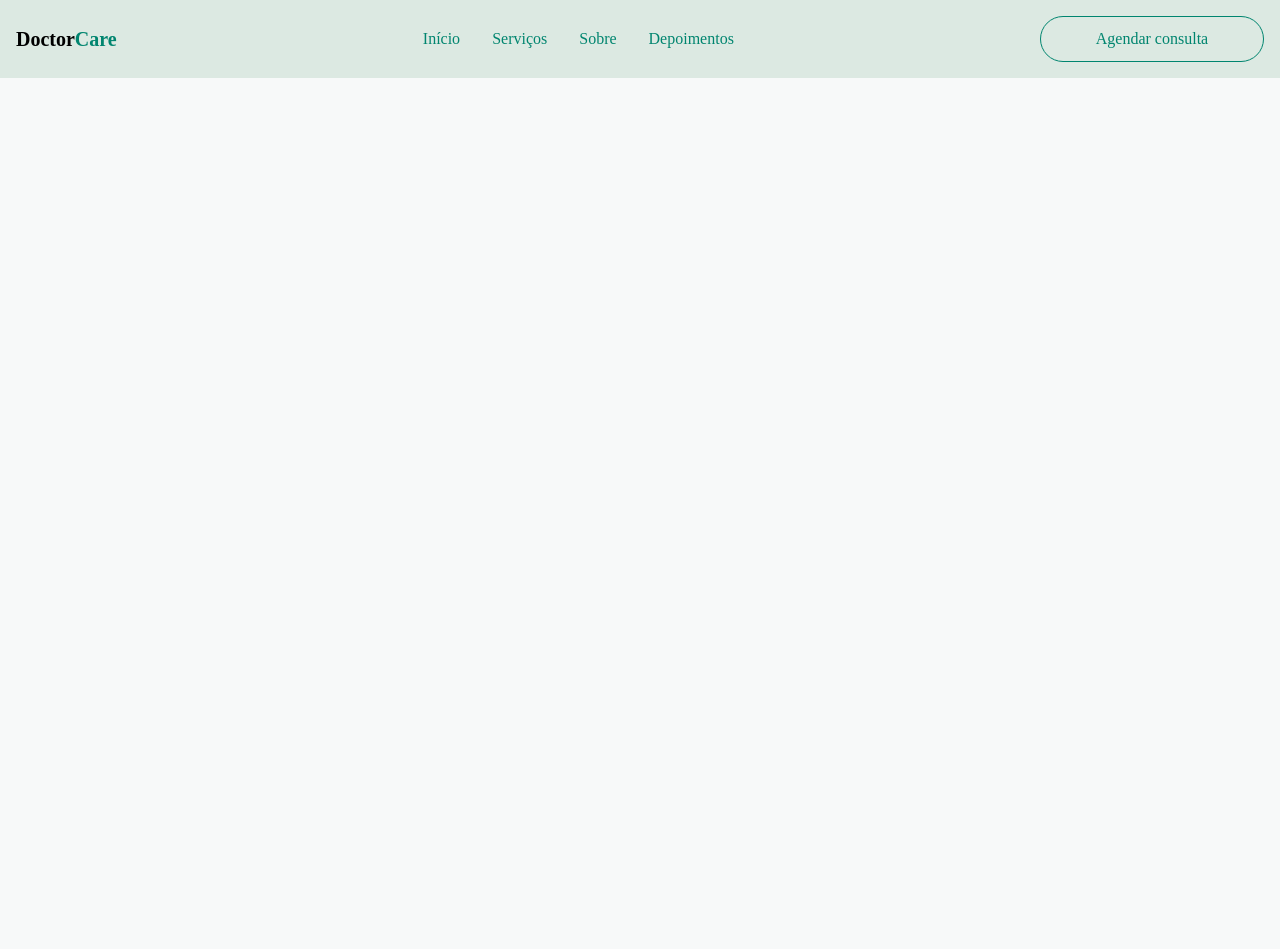
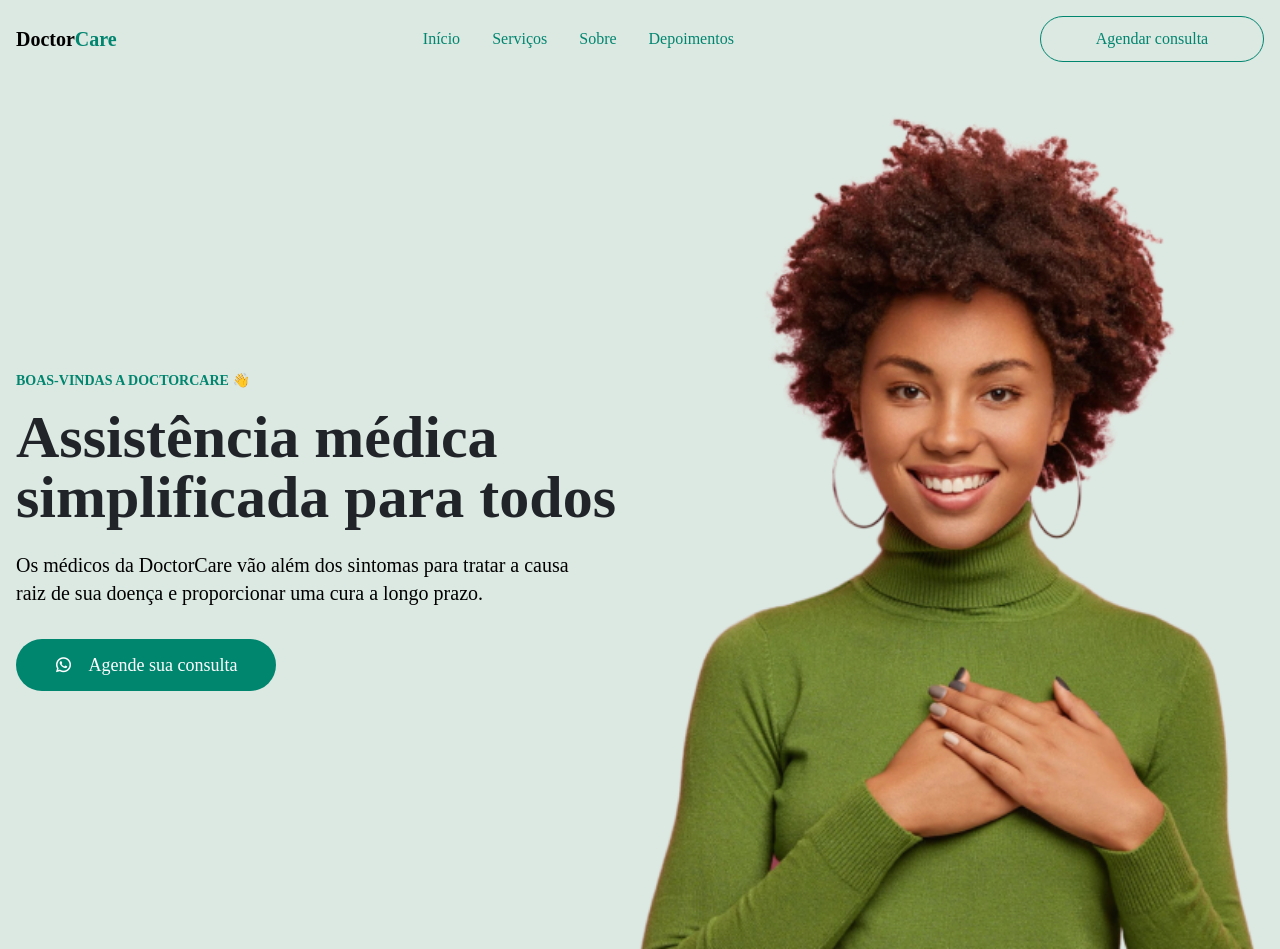
Before and after one commit to Githubshakil/Doctor-care, a plain HTML site: page index.html in a window 1280 px wide. Before the commit the page ends 800 px from the top, so only its background shows below. Drawn offline with nearby package versions, Linux system fonts and the light colour scheme.

Commit message:
Banner Section done

```diff
--- a/index.html
+++ b/index.html
@@ -57,7 +57,32 @@
                     </button>
                  </div>
         </nav>
+
+        <!-- TODO Mobile Menu -->
      </header>
+
+     <!-- Hero/Banner Section -->
+      <section class="py-28 bg-[#DCE9E2] flex items-center justify-between gap-8">
+        <div class="container max-w-screen-xl mx-auto px-4 flex md:flex-row flex-col items-center justify-between">
+            <!-- text contex -->
+             <div class="w-full md:w-2/3 text-center sm:text-left mb-8 md:mb-0 hero-content">
+                <h2 class="text-sm text-[#00856F] font-bold mb-4">BOAS-VINDAS A DOCTORCARE 👋</h2>
+                <h1 class="text-4xl md:text-6xl font-bold mb-6 md:w-[605px] text-[#212529]">Assistência médica simplificada para todos</h1>
+                <p class="text-lg md:text-xl mb-8 md:w-[585px]">Os médicos da DoctorCare vão além dos sintomas para tratar a causa raiz de sua doença e proporcionar uma cura a longo prazo.</p>
+                <div class=" ">
+                    <button class="bg-[#00856F] text-white px-6 py-3 rounded-full text-lg hover:bg-[#00453A] transition-all duration-300 flex items-center justify-center gap-4 w-full sm:w-65 ">
+                    <i class="ri-whatsapp-line"></i>
+                    <a href="#contect">Agende sua consulta</a>
+                    </button>
+                </div>
+             </div>
+             <!-- image -->
+              <div class="w-full md:1/3 flex justify-center md:justify-end heroimage">
+                <img src="./images/hero-banner.png" alt="heroimg" class="w-full object-cover">
+
+              </div>
+        </div>
+      </section>
 
 
 </body>
```
